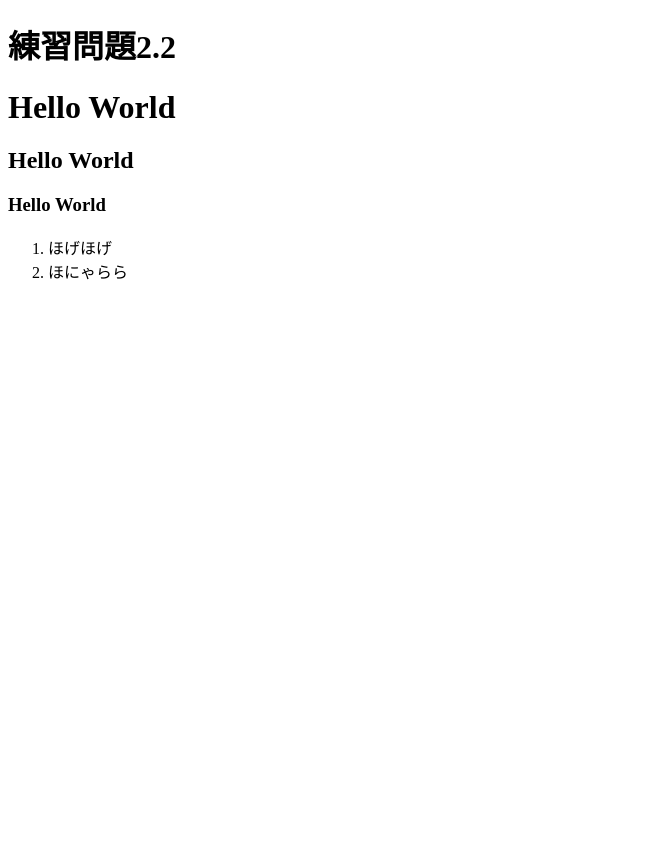
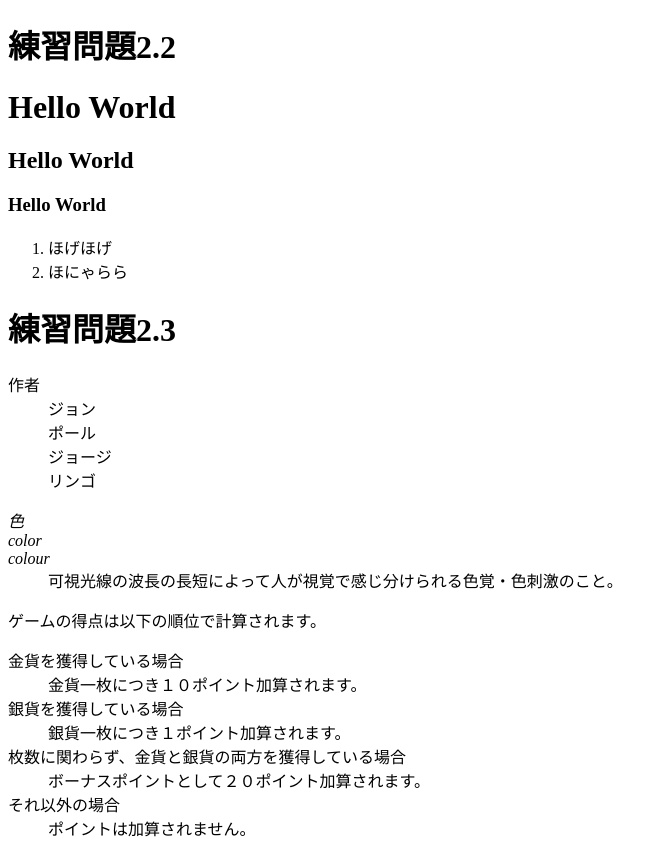
Before and after one commit to suzukikenshin/suzuken1107, a plain HTML site: page index.html in a window 1280 px wide. Shown: the whole page, without its empty margins (0-668 px from the left). Before the commit the page ends 800 px from the top, so only its background shows below. Drawn offline with Linux system fonts and the light colour scheme.

Commit message:
Update index.html

```diff
--- a/index.html
+++ b/index.html
@@ -30,6 +30,36 @@
 
  </ol>
 
+ <h1>練習問題2.3</h1>
+
+ <dl>
+  <dt>作者</dt>
+  <dd>ジョン</dd>
+  <dd>ポール</dd>
+  <dd>ジョージ</dd>
+  <dd>リンゴ</dd>
+ </dl>
+
+ <dl>
+  <dt lang="ja"><dfn>色</dfn></dt>
+  <dt lang="en-US"><dfn>color</dfn></dt>
+  <dt lang="en-GB"><dfn>colour</dfn></dt>
+  <dd>可視光線の波長の長短によって人が視覚で感じ分けられる色覚・色刺激のこと。</dd>
+ </dl>
+
+ <P>ゲームの得点は以下の順位で計算されます。
+ </P>
+ <dl>
+  <dt>金貨を獲得している場合</dt>
+  <dd>金貨一枚につき１０ポイント加算されます。
+  </dd>
+  <dt>銀貨を獲得している場合</dt>
+  <dd>銀貨一枚につき１ポイント加算されます。</dd>
+  <dt>枚数に関わらず、金貨と銀貨の両方を獲得している場合</dt>
+  <dd>ボーナスポイントとして２０ポイント加算されます。</dd>
+  <dt>それ以外の場合</dt>
+  <dd>ポイントは加算されません。</dd>
+ </dl>
 </body>
 
 </html>
```
